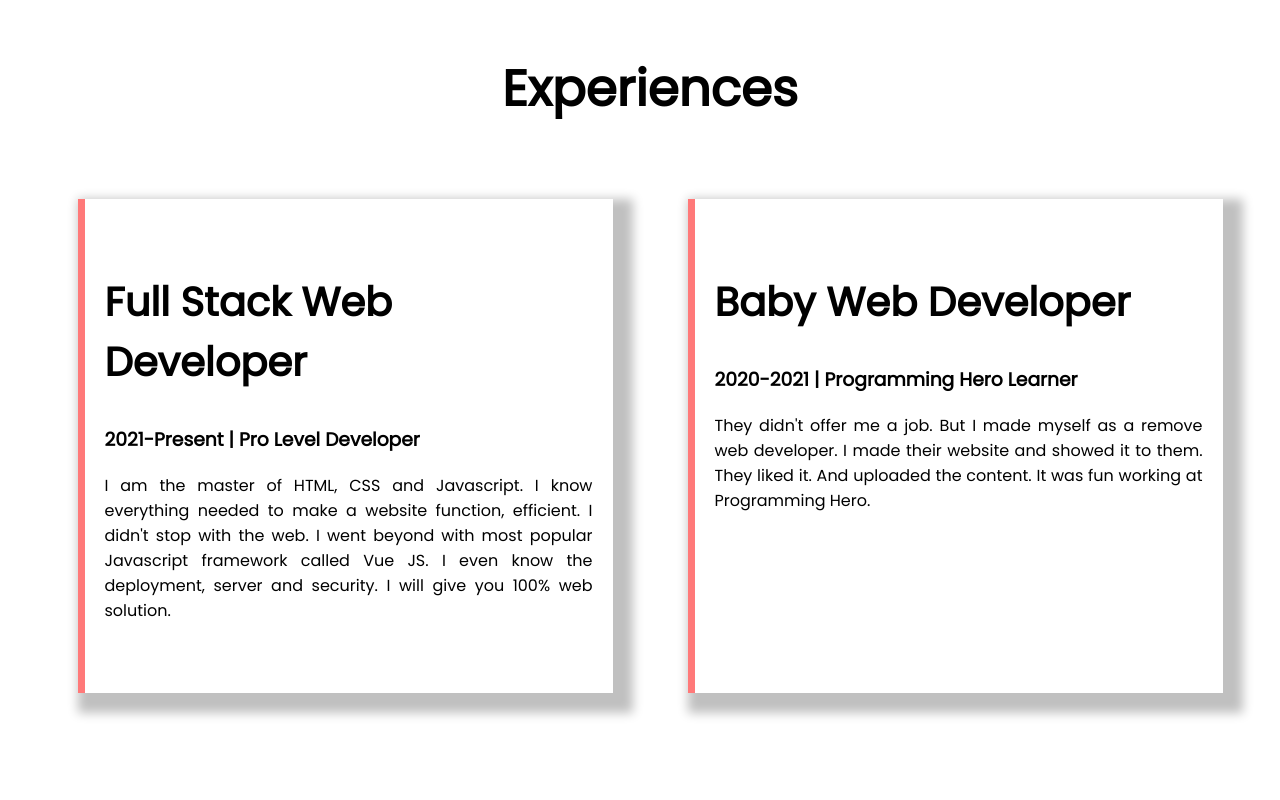
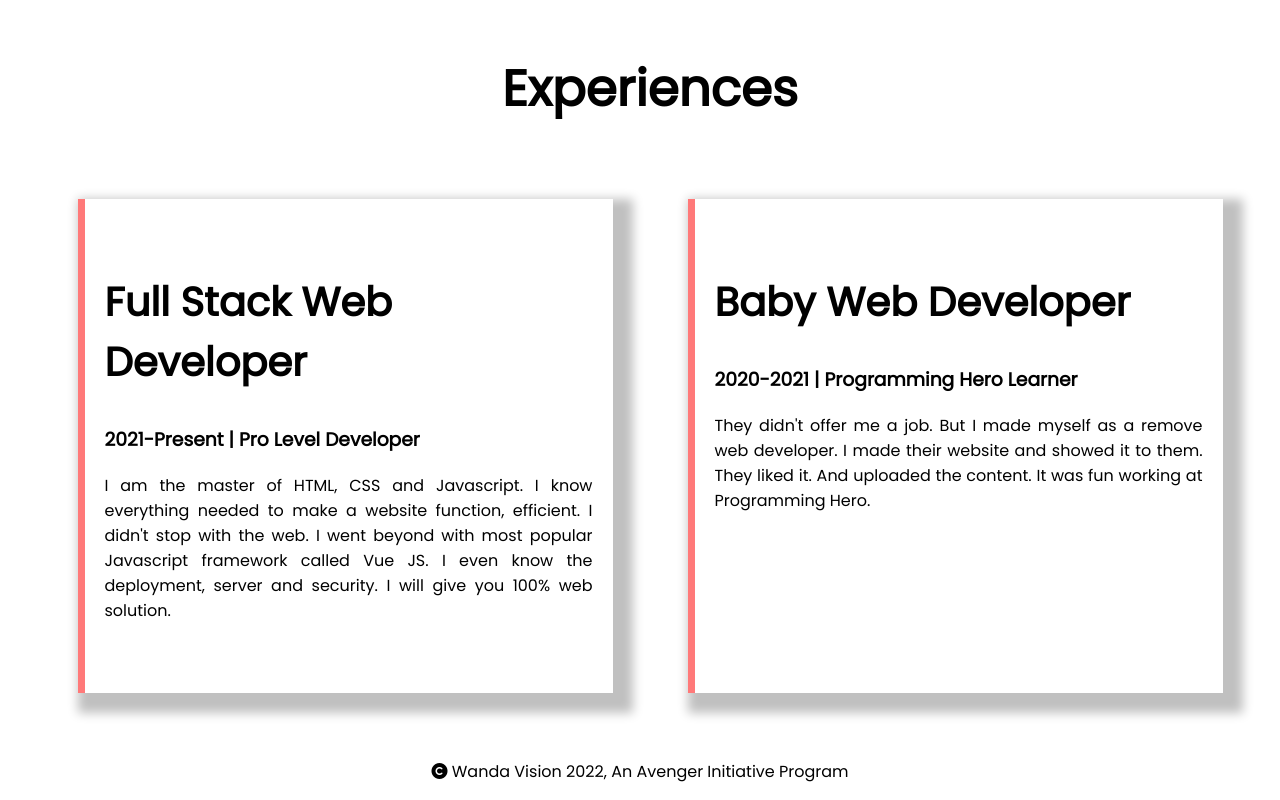
Before and after one commit to mohtadahmed/wanda-dev-portfolio, a plain HTML site: page index.html in a window 1280 px wide. Shown: the part 1319-2119 px from the top of the page. Before the commit the page ends 2062 px from the top, so only its background shows below. Drawn offline with Linux system fonts and the light colour scheme.

Commit message:
Footer section added

```diff
--- a/index.html
+++ b/index.html
@@ -10,6 +10,8 @@
     <link rel="preconnect" href="https://fonts.googleapis.com" />
     <link rel="preconnect" href="https://fonts.gstatic.com" crossorigin />
     <link href="https://fonts.googleapis.com/css2?family=Poppins&display=swap" rel="stylesheet" />
+    <!-- Font Awesome CDN -->
+    <script src="https://kit.fontawesome.com/5ca6ce6400.js" crossorigin="anonymous"></script>
     <!-- CSS Sheet Link -->
     <link rel="stylesheet" href="style.css" />
 </head>
@@ -76,6 +78,12 @@
 
     <!-- Experience Section -->
 
+    <!-- Footer Section -->
+    <footer>
+        <p> <i class="fa-solid fa-copyright"></i> Wanda Vision 2022, An Avenger Initiative Program</p>
+    </footer>
+    <!-- Footer Section -->
+
 </body>
 
 </html>
--- a/style.css
+++ b/style.css
@@ -78,3 +78,9 @@ h2{
     padding: 40px 20px;
 }
 /* Experience Section */
+
+/* Footer Section */
+footer{
+    text-align: center;
+}
+/* Footer Section */
```
Also changed, not shown: img/copyright-solid.svg (added).
